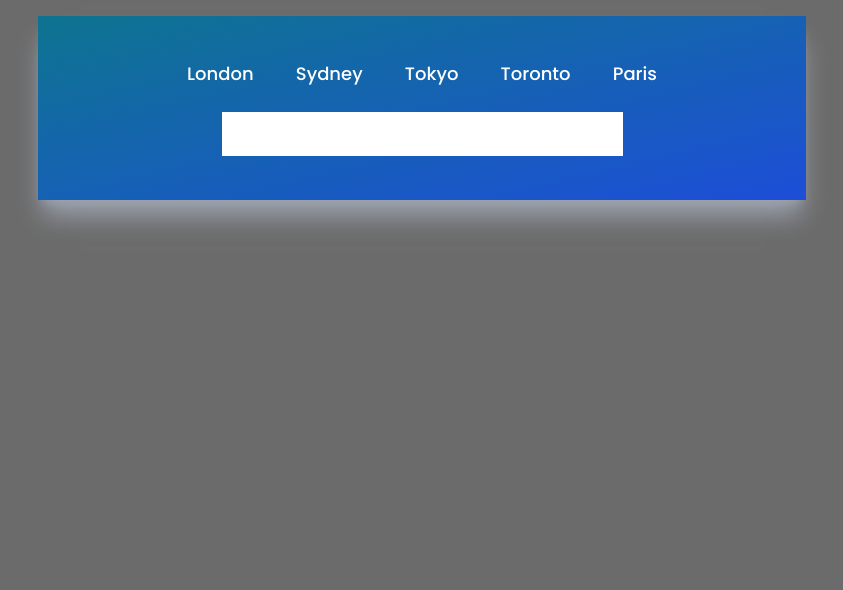
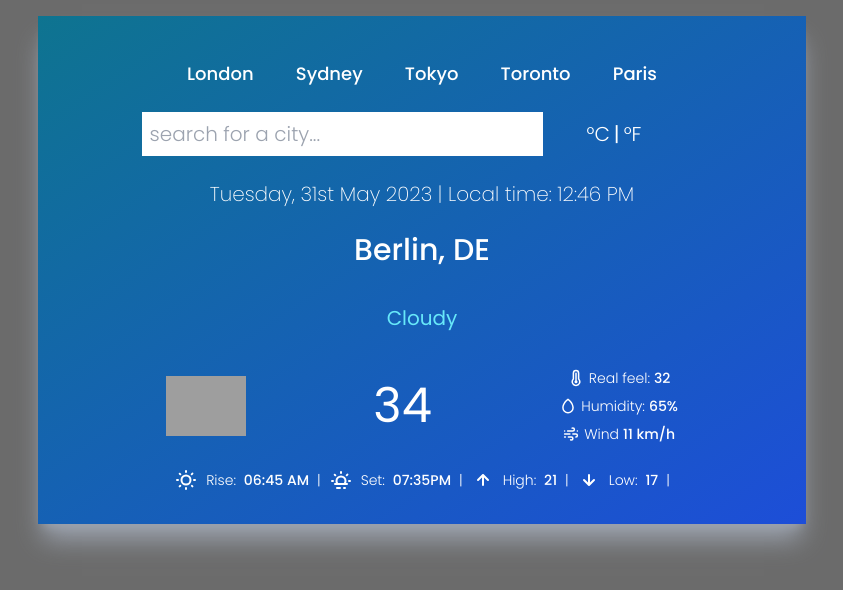
Before and after one commit to ElliotCase/Weather-App, a React (Vite) app: page / in a window 1280 px wide. Shown: the top 590 px of the page, without its empty margins (218-1061 px from the left). Built offline with nearby package versions, Linux system fonts and the light colour scheme; grey boxes are pictures that could not be loaded.

Commit message:
added temperature and time components

```diff
--- a/src/App.jsx
+++ b/src/App.jsx
@@ -1,6 +1,8 @@
 import "./App.css";
 import TopButtons from "./components/TopButtons";
 import Inputs from "./components/Inputs";
+import TimeAndLocation from "./components/TimeAndLocation";
+import TemperatureAndDetails from "./components/TemperatureAndDetails";
 
 function App() {
   return (
@@ -11,6 +13,8 @@ function App() {
       >
         <TopButtons />
         <Inputs />
+        <TimeAndLocation />
+        <TemperatureAndDetails />
       </div>
     </>
   );
--- a/src/components/Inputs.jsx
+++ b/src/components/Inputs.jsx
@@ -5,8 +5,26 @@ function Inputs() {
       <div className="flex flex-row w-3/4 items-center justify-center space-x-4">
         <input
           type="text"
-          className="text-xl font-light p-2 focus:outline-none"
+          placeholder="search for a city..."
+          className="text-xl font-light p-2 focus:outline-none capitalize placeholder:lowercase"
         />
+        <UilSearch
+          size={25}
+          className="text-white cursor-pointer transition ease-out hover:scale-125"
+        />
+        <UilLocationPoint
+          size={25}
+          className="text-white cursor-pointer  transition ease-out hover:scale-125"
+        />
+      </div>
+      <div className="flex flex-row w-1/4 items-center justify-center">
+        <button name="metric" className="text-xl text-white font-light">
+          °C
+        </button>
+        <p className="text-xl text-white mx-1"> | </p>
+        <button name="imperial" className="text-xl text-white font-light">
+          °F
+        </button>
       </div>
     </div>
   );
--- /dev/null
+++ b/src/components/TemperatureAndDetails.jsx
@@ -0,0 +1,70 @@
+import {
+  UilArrowUp,
+  UilArrowDown,
+  UilTemperature,
+  UilTear,
+  UilWind,
+  UilSun,
+  UilSunset,
+} from "@iconscout/react-unicons";
+function TemperatureAndDetails() {
+  return (
+    <div>
+      <div
+        className="flex
+     ic justify-center py-6 text-xl text-cyan-300"
+      >
+        <p>Cloudy</p>
+      </div>
+      <div className="flex flex-row items-center justify-between text-white py-3">
+        <img
+          src="https://openweathermap.org/img/wn/01d@2x.png"
+          className=" w-20"
+          alt=""
+        />
+        <p className="text-5xl"> 34</p>
+        <div className="flex flex-col space-y-2">
+          <div className="flex font-light text-sm items-center justify-center">
+            <UilTemperature size={18} className="mr-1" />
+            Real feel:
+            <span className="font-medium ml-1 ">32</span>
+          </div>
+          <div className="flex font-light text-sm items-center justify-center">
+            <UilTear size={18} className="mr-1" />
+            Humidity:
+            <span className="font-medium ml-1 ">65%</span>
+          </div>{" "}
+          <div className="flex font-light text-sm items-center justify-center">
+            <UilWind size={18} className="mr-1" />
+            Wind
+            <span className="font-medium ml-1 ">11 km/h</span>
+          </div>
+        </div>
+      </div>
+      <div className="flex flex-row items-center justify-center space-x-2 text-white text-sm py-3">
+        <UilSun />
+        <p className="font-light">
+          Rise: <span className="font-medium ml-1">06:45 AM</span>
+        </p>
+        <p className="font-light">|</p>
+        <UilSunset />
+        <p className="font-light">
+          Set: <span className="font-medium ml-1">07:35PM</span>
+        </p>
+        <p className="font-light">|</p>
+        <UilArrowUp />
+        <p className="font-light">
+          High: <span className="font-medium ml-1">21</span>
+        </p>
+        <p className="font-light">|</p>
+        <UilArrowDown />
+        <p className="font-light">
+          Low: <span className="font-medium ml-1">17</span>
+        </p>
+        <p className="font-light">|</p>
+      </div>
+    </div>
+  );
+}
+
+export default TemperatureAndDetails;
--- /dev/null
+++ b/src/components/TimeAndLocation.jsx
@@ -0,0 +1,16 @@
+function TimeAndLocation() {
+  return (
+    <div>
+      <div className="flex items-center justify-center my-6">
+        <p className="text-white text-xl font-extralight ">
+          Tuesday, 31st May 2023 | Local time: 12:46 PM
+        </p>
+      </div>
+      <div className=" flex items-center justify-center my-3">
+        <p className="text-white text-3xl font-medium">Berlin, DE</p>
+      </div>
+    </div>
+  );
+}
+
+export default TimeAndLocation;
```
